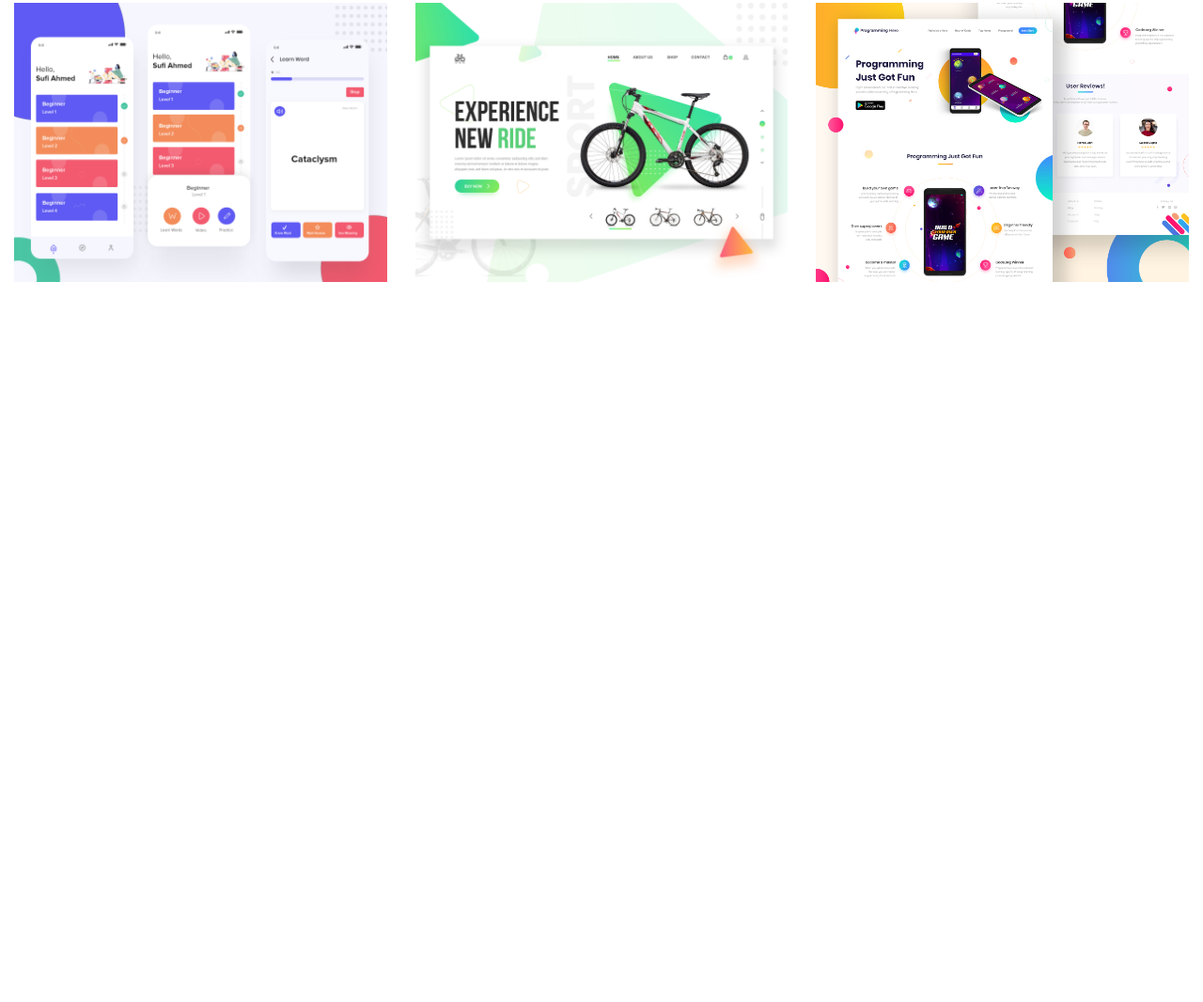
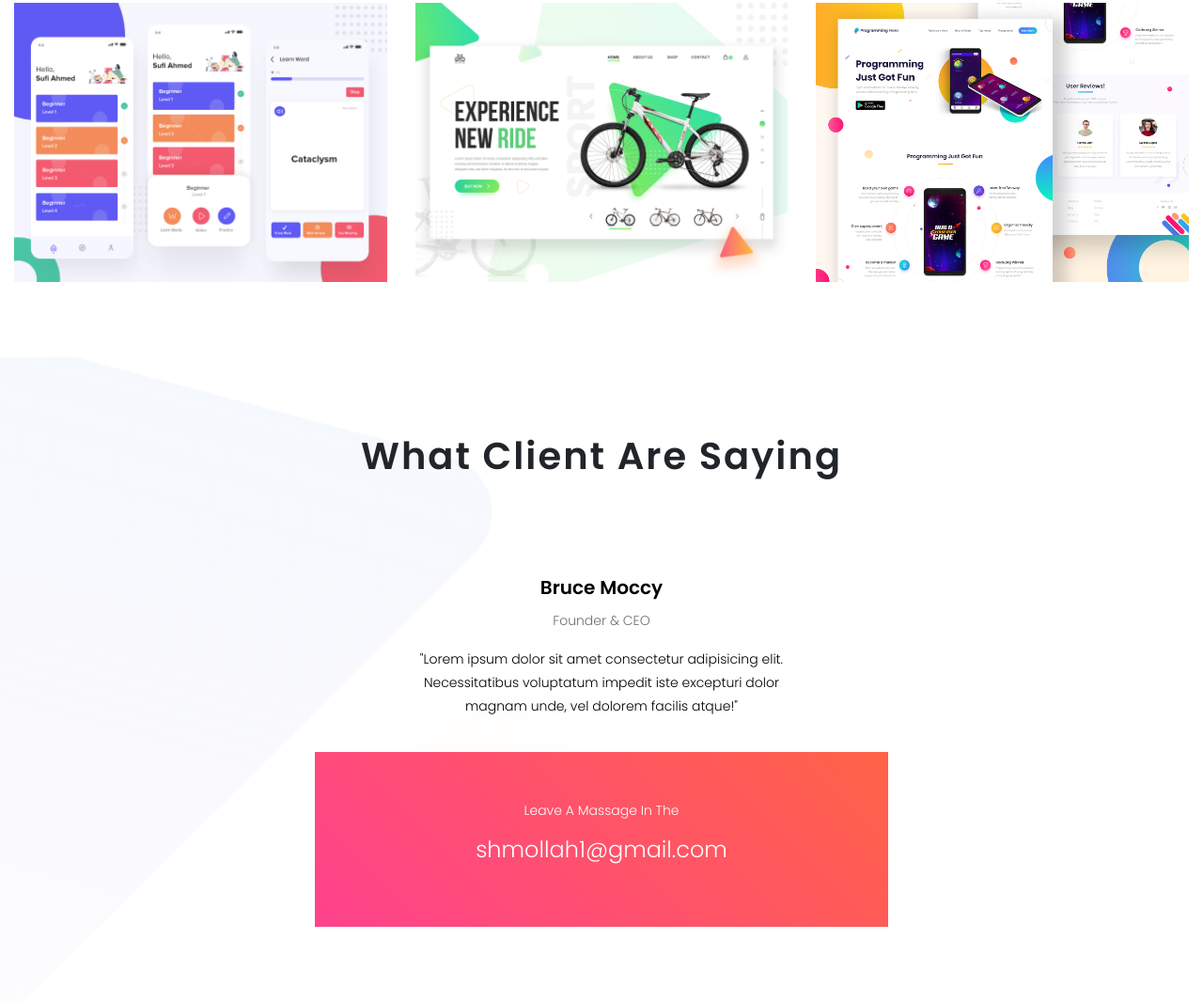
Before and after one commit to SantoShakil01/personal-website, a plain HTML site: page index.html in a window 1280 px wide. Shown: the part 1609-2675 px from the top of the page at 94% size. Before the commit the page ends 1989 px from the top, so only its background shows below. Drawn offline with nearby package versions, Linux system fonts and the light colour scheme.

Commit message:
Adding 4th part 'Client Area'

```diff
--- a/css/style.scss
+++ b/css/style.scss
@@ -117,3 +117,49 @@ body, h1, h2, h3, h4, h5, h6, p, a{
         margin-bottom: 30px;
     }
 }
+
+
+
+/*===================Client Area=============*/
+.client-area{
+    @include cs-pading;
+    padding-top: 80px;
+    background: url(../images/footer-bg.png);
+    background-repeat: no-repeat;
+    background-position: left;
+    text-align: center;
+    h2{
+        @extend %h2;
+        margin-bottom: 30px;
+    }
+    .client-review{
+        padding: 20px 0px;
+        h5{
+            @extend %h5;
+        }
+        p{
+            @extend %p;
+            color: #000;
+            span{
+                color: #716d6d;
+            }
+        }
+    }
+
+    .cta{
+        background-image: linear-gradient(45deg, #FF428D, tomato);
+        padding: 50px;
+        &:hover{
+            background-image: linear-gradient(45deg, tomato, #FF428D);
+        }
+        p{
+            @extend %p;
+            color: #fff;
+            a{
+                color: #fff;
+                text-decoration: none;
+                font-size: 24px;
+            }
+        }
+    }
+}
--- a/index.html
+++ b/index.html
@@ -99,6 +99,36 @@
 
 
 
+    <!-- ===========================================
+                        Client Area
+        ============================================ -->
+    <div class="client-area">
+        <div class="container-fluid">
+            <div class="row">
+                <div class="col-sm-12">
+                    <h2>What Client Are Saying</h2>
+                </div>
+
+                <div class="col-sm-4 offset-sm-4">
+                    <div class="client-review">
+                        <h5>Bruce Moccy</h5>
+                        <p><span>Founder & CEO</span></p>
+                        <p>"Lorem ipsum dolor sit amet consectetur adipisicing elit. Necessitatibus voluptatum impedit iste excepturi dolor magnam unde, vel dolorem facilis atque!"</p>
+                    </div>
+                </div>
+
+                <div class="col-sm-6 offset-sm-3">
+                    <div class="cta">
+                        <p>Leave A Massage In The</p>
+                        <p><a href="mailto:shmollah1@gmail.com">shmollah1@gmail.com</a></p>
+                    </div>
+                </div>
+            </div>
+        </div>
+    </div>
+
+
+
 
 
 
```
Also changed, not shown: css/style.css.
